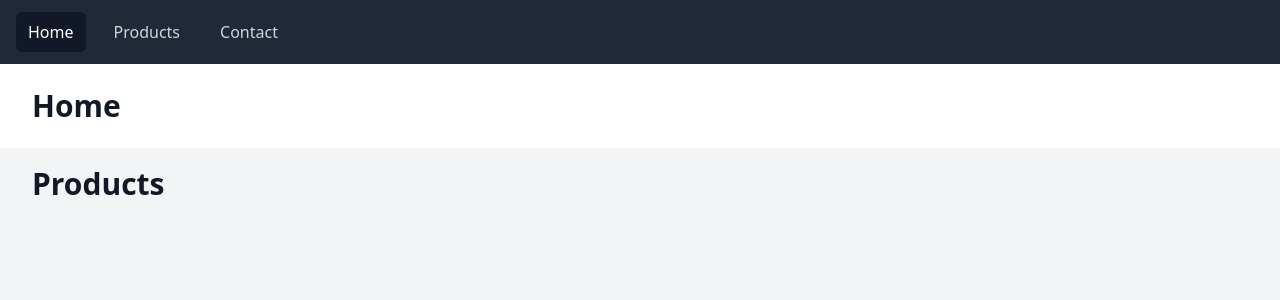
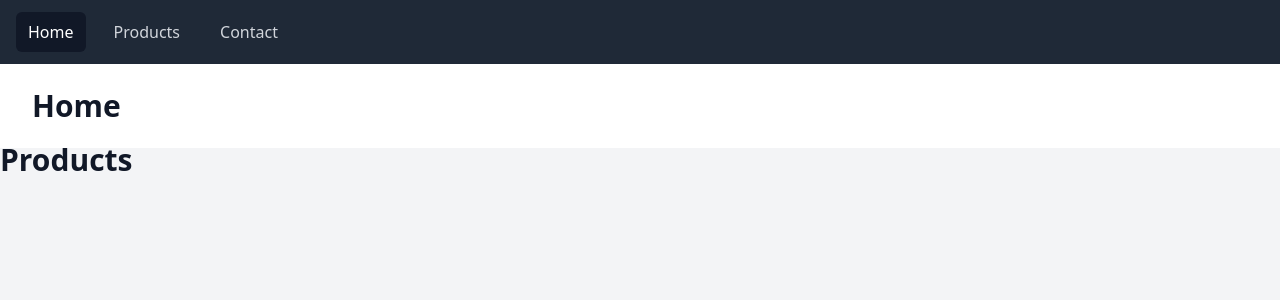
Before and after one commit to gabrielsvpinheiro/php-ecommerce, a PHP site: page / in a window 1280 px wide. Shown: the top 300 px of the page. Run offline with PHP 8.4, Linux system fonts and the light colour scheme; data that the repository does not hold is empty; style sheets or scripts are compiled from the project's sources.

Commit message:
fix: indentation enhancement

```diff
--- a/resources/views/index.php
+++ b/resources/views/index.php
@@ -3,7 +3,6 @@
 <?php require 'includes/header.php' ?>
 
 <main>
-        <div class="mx-auto max-w-7xl py-6 px-8">
     <div>
         <h2 class="text-3xl leading-6 font-bold text-gray-900">Products</h2>
         <ul>
@@ -15,7 +14,6 @@
                 </li>
             <?php endforeach; ?>
     </div>
-        </div>
 </main>
 
 <?php require 'includes/footer.php' ?>
```
Lines whose indentation alone changed are shown as unchanged.
